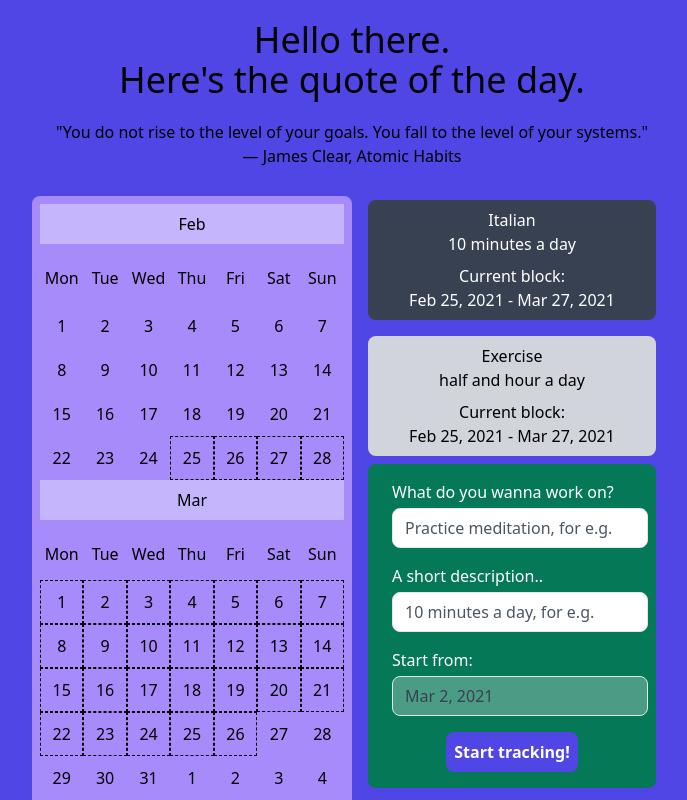
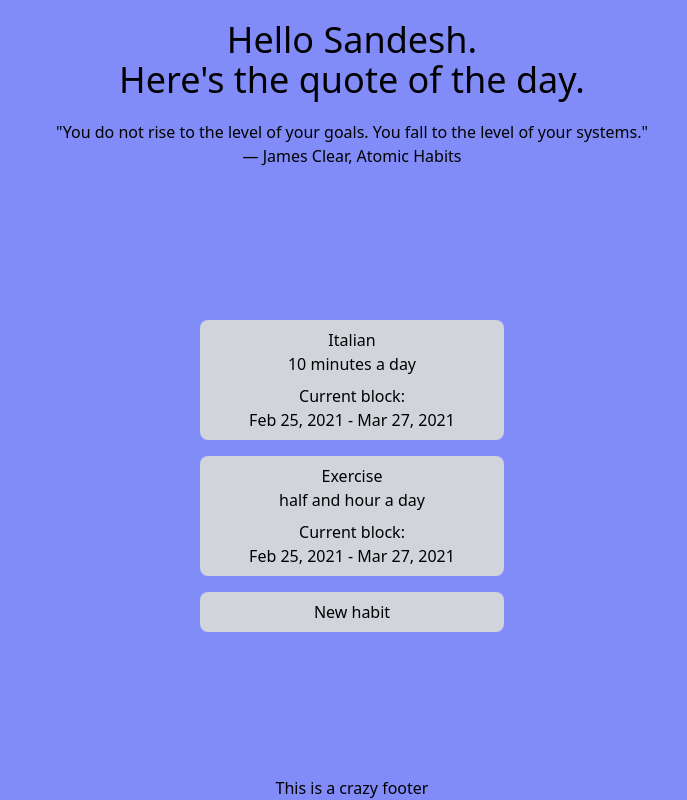
Before and after one commit to Schapagain/habit-tracker, a React (Create React App) app in the folder client/: page /home in a window 1280 px wide. Shown: the whole page, without its empty margins (288-975 px from the left). Built offline with nearby package versions, Linux system fonts and the light colour scheme.

Commit message:
use react router and refactor components

```diff
--- a/client/src/App.js
+++ b/client/src/App.js
@@ -1,16 +1,17 @@
 import './App.css';
 import AppHome from './components/AppHome.js';
-import {faCalendarPlus} from '@fortawesome/free-solid-svg-icons';
-import {library} from '@fortawesome/fontawesome-svg-core';
-library.add(faCalendarPlus);
-
+import {BrowserRouter as Router} from 'react-router-dom';
+import { GlobalProvider } from './context/GlobalState';
 
 function App() {
   return (
-    <div className="min-w-min-lg h-screen mx-auto overflow-x-hidden max-w-screen-xl flex flex-col text-center justify-between bg-indigo-400 min-h-screen">
-      <AppHome />
-      <h6>This is a crazy footer</h6>
-    </div>
+    <GlobalProvider>
+      <Router>
+        <div className="min-w-min-lg min-h-screen mx-auto max-w-screen-xl flex flex-col text-center justify-between bg-indigo-900">
+          <AppHome/>
+        </div>
+      </Router>
+    </GlobalProvider>
   );
 }
 
--- a/client/src/components/AddHabitForm.js
+++ b/client/src/components/AddHabitForm.js
@@ -1,13 +1,15 @@
-import React,{useState} from 'react';
+import React,{useState,useContext} from 'react';
 import { DateTime } from 'luxon';
 import classNames from 'classnames';
+import { GlobalContext } from '../context/GlobalState';
+import HabitBlock from '../utils/HabitBlock';
 
-const AddHabitForm = ({addHabit}) => {
+const AddHabitForm = ({toggleForm}) => {
+  const { addHabit } = useContext(GlobalContext);
 
   const [name,setName] = useState("");
   const [description,setDescription] = useState("");
   const [startDate] = useState(DateTime.now());
-
   const [nameError,setNameError] = useState(false);
 
   const resetStates = () => {
@@ -23,12 +25,9 @@ const AddHabitForm = ({addHabit}) => {
         return;
     }else{
         resetStates();
-        addHabit({
-            name,
-            description,
-            startDate
-        });
-        // toggleForm();
+        const newHabit = new HabitBlock(name,description,startDate);
+        addHabit(newHabit);
+        toggleForm();
     }
 
   }
--- a/client/src/components/AppHome.js
+++ b/client/src/components/AppHome.js
@@ -1,57 +1,33 @@
-import React,{useState} from 'react';
-import CalendarGrid from './CalendarGrid';
-import HabitBlock from '../utils/HabitBlock';
+import React, { useContext } from 'react';
 // import GoogleLogin from './GoogleLogin';
 import HabitList from './HabitList';
-import {useTransition,animated} from 'react-spring';
 import Quote from './Quote';
-
-const italianHabit = new HabitBlock("Italian","10 minutes a day");
-const exerciseHabit = new HabitBlock("Exercise","half and hour a day");
-const initialHabits = [italianHabit,exerciseHabit]
+import {Route, Switch} from 'react-router-dom';
+import { GlobalContext } from '../context/GlobalState';
+import Landing from './Landing';
+import HabitHome from './HabitHome';
 
 const AppHome = (props) => {
-  const [habits,setHabits] = useState(initialHabits);
-  const [block,setBlock] = useState(0);
-  const transitions = useTransition([block],null, {
-    from: { o: 0, top:'-10%', right:'-10%'},
-    enter: { o: 1, top:'5%', right:'5%'},
-    leave: { o: 2, top: '-10%', right:'-10%'},
-    config: {duration : 1000}
-  });
-  const mainClass = "flex flex-col min-h-screen w-full bg-indigo-600"
-
-  const addHabit = habit => {
-    const newHabit = new HabitBlock(habit.name,habit.description,habit.startDate);
-    setHabits(habits => [...habits,newHabit])
-  }
-
+  const mainClass = "flex justify-between flex-col min-h-screen w-full bg-indigo-400"
+  const { user } = useContext(GlobalContext);
   return (
     <div className={mainClass}>
       <div>
-        <h1 className="text-4xl p-3 m-2">Hello there.<br/> Here's the quote of the day.</h1>
+        <h1 className="text-4xl p-3 m-2">Hello {user.name || 'visitor'}.<br/> Here's the quote of the day.</h1>
         <Quote />
       </div>
-      <div className="relative mb-5 m-auto w-full sm:w-2/3 lg:w-1/2 h-full">
-        <HabitList
-        addNewHabit={addHabit}
-        currentHabit={block}
-        habits={habits}
-        displayHabit={(block) => setBlock(block)} />
-        {/* <CalendarGrid displayHabit={setBlock} block={habits[block]} /> */}
-          {transitions.map(({ item, key, props }) =>
-            <animated.div key={key} style={{
-              opacity: props.o.interpolate([0, 0.5, 1, 1.5, 2], [0, 0, 1, 0, 0])
-            }}>
-              <CalendarGrid displayHabit={setBlock} block={habits[item]} />
-              </animated.div>
-            )}
-        </div>
+      <Switch>
+        <Route path="/" exact component={Landing} />
+        <Route path="/habit" exact component={HabitHome} />
+        <Route path="/home" exact render={() => {
+          return(
+                <HabitList />
+          );
+        }} />
+      </Switch>
+      <h6>This is a crazy footer</h6>
       </div>
-
-
     // <GoogleLogin/>
-    // <HabitHome habit={block} toggleDone={setBlock} />
   );
 }
 
--- a/client/src/components/CalendarGrid.js
+++ b/client/src/components/CalendarGrid.js
@@ -1,16 +1,22 @@
 
 import React from 'react';
+import { Link } from 'react-router-dom';
 import Calendar from './Calendar';
 
 function CalendarGrid({block}) {
   const calendars = block && block.calendarDays;
-  const mainClass = 'md:absolute w-2/3 md:w-1/2 mx-auto top-5 left-0 p-2 flex flex-col bg-purple-400 rounded-lg'
+  const mainClass = 'w-2/3 md:w-1/2 mx-auto p-2 flex flex-col bg-purple-400 rounded-lg'
+  console.log(calendars);
     return (
-      <div className={mainClass}>
-    {calendars && calendars.map((calendar,i) => <Calendar key={i} block={block} days={calendar}/>)}
-    </div>
+      <div className="flex flex-col p-5">
+        <p className="text-xl">Your current work on {block.name}</p>
+        <p>{block.description}</p>
+        <div className={mainClass}>
+      {calendars && calendars.map((calendar,i) => <Calendar key={i} block={block} days={calendar}/>)}
+      </div>
+      <Link className="bg-gray-200 mx-auto my-4 p-2 rounded-lg hover:text-white hover:bg-gray-700"  to="/home" >Back to habits</Link>
+      </div>
     );
 }
 
-
 export default CalendarGrid;
--- a/client/src/components/Day.js
+++ b/client/src/components/Day.js
@@ -15,10 +15,11 @@ const Day = ({day,block,toggleDone,isDayName}) => {
     dayName = day;
   }
 
-  const mainClass = classNames('w-11 h-11 flex justify-center flex-col m-auto cursor-pointer',{
-    'border border-black border-dashed' : !isDayName && active,
+  const mainClass = classNames('w-7 h-7 flex justify-center flex-col m-auto',{
+    'cursor-pointer' : !isDayName && active,
     'cursor-not-allowed' : !isDayName && inFuture,
     'hover:bg-gray-700' : !isDayName && !inFuture,
+    'text-gray-600' : !isDayName && !active,
   })
 
   return (
@@ -35,7 +36,7 @@ const Day = ({day,block,toggleDone,isDayName}) => {
     className={mainClass}
       >
       {dayNum || dayName}
-      {dayNum && done && active && <div className="w-11 h-11 m-auto absolute text-4xl">X</div>}
+      {dayNum && done && active && <div className="w-7 h-7 m-auto absolute text-2xl">X</div>}
     </div>
   );
 };
--- /dev/null
+++ b/client/src/components/HabitHome.js
@@ -0,0 +1,21 @@
+import React from 'react';
+import { Redirect } from 'react-router-dom';
+import HabitBlock from '../utils/HabitBlock';
+import CalendarGrid from './CalendarGrid';
+
+
+const HabitHome = ({location}) => {
+    const habit = location.state && location.state.habit;
+    const mainClass = "flex flex-col w-full"
+  return habit && habit instanceof HabitBlock ? (
+    <div className={mainClass}>
+        <div className="relative mb-5 m-auto w-full sm:w-2/3 lg:w-1/2 h-full">
+            <CalendarGrid block={habit} />
+        </div>
+      </div>
+  ) : (
+      <Redirect to="/home" />
+  )
+}
+
+export default HabitHome;
--- a/client/src/components/HabitList.js
+++ b/client/src/components/HabitList.js
@@ -1,18 +1,26 @@
-// import React,{useState} from 'react';
+
 import classNames from 'classnames';
-// import { FontAwesomeIcon } from '@fortawesome/react-fontawesome';
 import AddHabitForm from './AddHabitForm';
+import { useHistory } from 'react-router-dom';
+import { GlobalContext } from '../context/GlobalState';
+import { useContext, useState} from 'react';
 
-const habitClass =
-'hover:bg-gray-700 hover:text-white cursor-pointer w-full flex flex-col rounded-lg p-2 bg-gray-300 my-2';
+const mainClass =
+'hover:bg-gray-700 hover:text-white cursor-pointer w-1/2 mx-auto flex flex-col rounded-lg p-2 bg-gray-300 my-2';
 
-const Habit = ({index, currentHabit, habit, displayHabit}) => {
+const Habit = ({habit}) => {
 
-    const mainClass = classNames({
-        'text-white bg-gray-700':currentHabit === index
-    },habitClass)
+    const history = useHistory();
+
+    const routeToHabit = () => {
+        history.push({
+            pathname:'/habit',
+            state: {habit}
+        });
+    }
+
     return (
-        <div onClick={()=>displayHabit(index)} className={mainClass}>
+        <div onClick={()=>{routeToHabit();}} className={mainClass}>
             <h1>{habit.name}</h1>
             <h2 className="mb-2">{habit.description}</h2>
             <p>Current block:</p>
@@ -21,38 +29,35 @@ const Habit = ({index, currentHabit, habit, displayHabit}) => {
     )
 }
 
-// const NewHabit = ({toggleForm}) => {
+const NewHabitButton = ({toggleForm}) => {
 
-//     return (
-//         <div onClick={()=>toggleForm()} className={habitClass}>
-//             <p><FontAwesomeIcon icon={['fas','calendar-plus']} className="mr-2"/>New habit</p>
-//         </div>
-//     )
+    return (
+        <div onClick={()=>toggleForm()} className={mainClass}>
+            <p>New habit</p>
+        </div>
+    )
 
-// }
+}
 
-const HabitList = ({habits, addNewHabit, currentHabit, displayHabit}) => {
+const HabitList = () => {
 
-    // const [showNewHabitForm,setShow] = useState(false);
+    const [showNewHabitForm,setShow] = useState(false);
 
-    // const toggleForm = () => {
-    //     setShow(!showNewHabitForm);
-    // }
+    const toggleForm = () => {
+        setShow(!showNewHabitForm);
+    }
 
-  return (
-        <div className="flex flex-wrap md:w-1/2 w-2/3 md:absolute mx-auto top-0 right-0 p-4 md:flex-col">
-            {habits.map((habit,index) =>
+    const { habits } = useContext(GlobalContext);
+    return (
+        <div className="flex flex-wrap md:w-1/2 w-2/3 mx-auto p-4 md:flex-col">
+            {habits.map(habit =>
             <Habit
-            currentHabit={currentHabit}
-            index={index}
             key={habit.name}
-            displayHabit={displayHabit}
             habit={habit}/>)}
-            {/* <NewHabit toggleForm={toggleForm}/> */}
-            {/* {showNewHabitForm && <AddHabitForm toggleForm={toggleForm} addHabit={addNewHabit}/>} */}
-            <AddHabitForm addHabit={addNewHabit} />
+            <NewHabitButton toggleForm={toggleForm}/>
+            {showNewHabitForm && <AddHabitForm toggleForm={toggleForm} />}
         </div>
-  )
+    )
 }
 
 export default HabitList;
```
